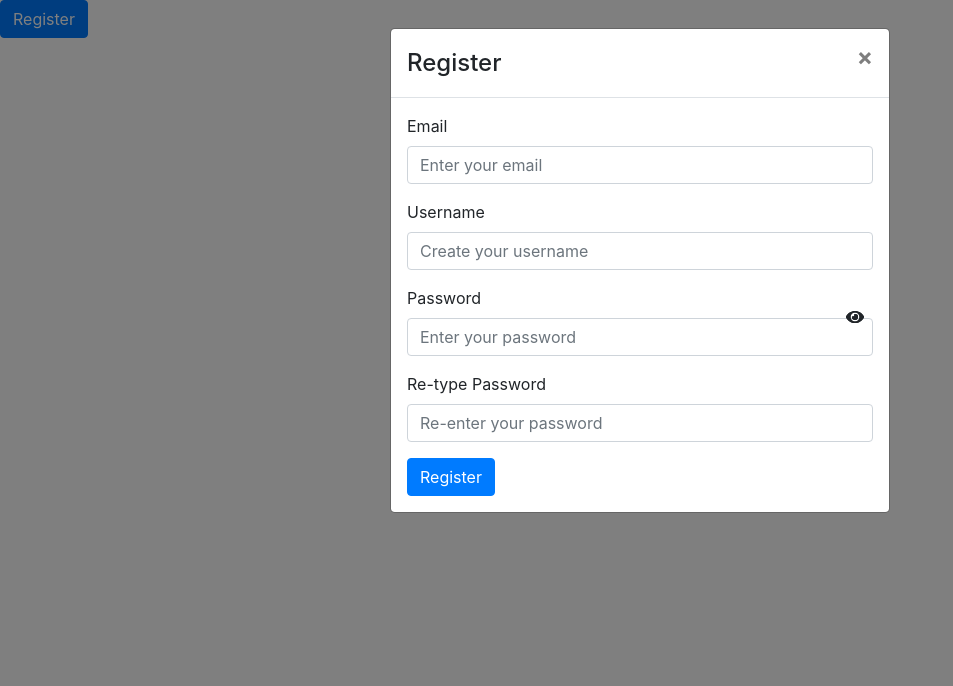
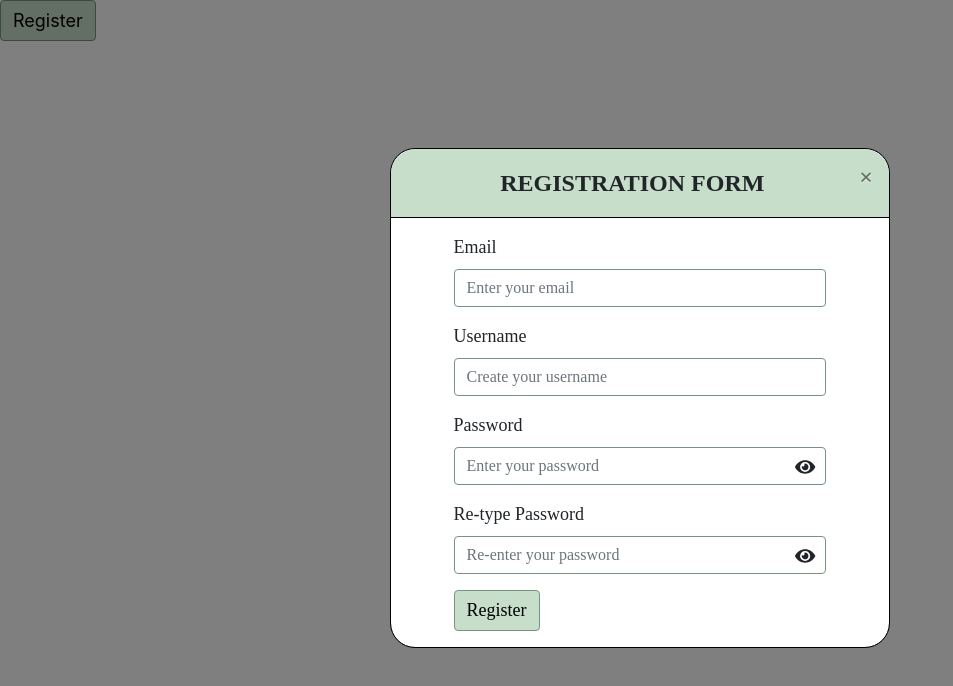
Before and after one commit to SelimAlastra/Fitness-and-Nutrition-Aggregator, a React (Create React App) app: page / in a window 1280 px wide. Both pictures are taken after a click on the button "Register". Shown: the top 686 px of the page, without its empty margins (0-953 px from the left). Built offline with nearby package versions, Linux system fonts and the light colour scheme.

Commit message:
Add styling to signup form.

```diff
--- a/src/client_signup.css
+++ b/src/client_signup.css
@@ -0,0 +1,57 @@
+.parent1, .parent2 {
+    position: relative;
+    display: flex;
+}
+
+.child1, .child2 {
+    position: absolute;
+    top: 20%;
+    right: 3%;
+}
+
+.modal {
+    top: 15%;
+}
+
+.modal-header {
+    border-top-left-radius: 25px;
+    border-top-right-radius: 25px;
+    background-color: #c7decb;
+    border-bottom-color: black;
+}
+
+.modal-title {
+    margin-left: 20%;
+    font-family: 'Playfair Display', serif !important;
+    font-weight: bold;
+}
+
+.modal-content {
+    border-radius: 25px;
+    border-color: black;
+    font-family: 'Playfair Display', serif !important;
+    font-size: large;
+}
+
+Form {
+    margin-left: 10%;
+    margin-right: 10%;
+
+}
+
+.form-control {
+    border-color: #789380;
+}
+
+.form-control:focus {
+    border-color: #789380;
+    box-shadow: 0 1px 1px rgba(0, 0, 0, 0.075) inset, 0 0 8px rgba(184, 216, 178, 1.0);
+}
+
+.registerButton {
+    background-color: #c7decb !important;
+    color: black !important;
+    border-color: #789380 !important;
+    box-shadow: none !important;
+    font-size: large;
+}
--- a/src/client_signup.js
+++ b/src/client_signup.js
@@ -9,6 +9,7 @@ import Modal from 'react-bootstrap/Modal';
 import 'bootstrap/dist/css/bootstrap.min.css';
 import {FontAwesomeIcon} from "@fortawesome/react-fontawesome";
 import {faEye} from "@fortawesome/free-solid-svg-icons";
+import "./client_signup.css";
 const eye = <FontAwesomeIcon icon={faEye} />;
 
 function PopUpSignUp(){
@@ -17,13 +18,13 @@ function PopUpSignUp(){
   const handleShow = () => setShow(true);
   return(
     <>
-    <Button variant="primary" onClick={handleShow}>
+    <Button className="registerButton" onClick={handleShow}>
       Register
     </Button>
 
     <Modal show={show} onHide={handleClose}>
       <Modal.Header closeButton>
-        <Modal.Title>Register</Modal.Title>
+        <Modal.Title >REGISTRATION FORM</Modal.Title>
       </Modal.Header>
       <Modal.Body> <SignUp/> </Modal.Body>
     </Modal>
@@ -37,7 +38,7 @@ function PopUpSignUp(){
 const schema = Yup.object().shape({
     email: Yup.string()
         .email("Email must be a valid email.")
-        .required("Required"),
+        .required("No email provided."),
     username: Yup.string()
         .min(3, "Username is too short - should be 3 chars minimum.")
         .max(30, "Username is too long - should be 30 chars maximum.")
@@ -50,8 +51,9 @@ const schema = Yup.object().shape({
         .matches(/^[a-zA-Z0-9!@#\$%\^\&*\)\(+=._-]+$/, "Password should not contain space."),
     retypePassword: Yup.string()
         .oneOf([Yup.ref("password")], "Passwords don't match.")
-        .required("Required")
+        .required("Required.")
 });
+
 
 const SignUp = () => {
 
@@ -126,6 +128,7 @@ return (
     */}
 
     <Form.Label htmlFor="password">Password</Form.Label>
+    <div className="parent1">
     <Form.Control
         id="password"
         name="password"
@@ -135,13 +138,16 @@ return (
         onChange={formik.handleChange}
         onBlur={formik.handleBlur}
         className={formik.errors.password && formik.touched.password && "error"}
-    /> <i style={{position: 'absolute', top:'50%', right:'5%'}} onClick={togglePasswordVisiblity}>{eye}</i>
+    />
+    <i className="child1" onClick={togglePasswordVisiblity}>{eye}</i>
+    </div>
     {formik.errors.password && formik.touched.password && (
     <div style={{color: "red"}} className="input-feedback">{formik.errors.password}</div>
     )}
     <p/>
 
     <Form.Label htmlFor="retypePassword">Re-type Password</Form.Label>
+    <div className="parent2">
     <Form.Control
         id="retypePassword"
         name="retypePassword"
@@ -151,13 +157,15 @@ return (
         onChange={formik.handleChange}
         onBlur={formik.handleBlur}
         className={formik.errors.retypePassword && formik.touched.retypePassword && "error"}
-    /> <i style={{position: 'absolute', top:'50%', right:'5%'}} onClick={togglePasswordVisiblity}>{eye}</i>
+    />
+     <i className="child2" onClick={togglePasswordVisiblity}>{eye}</i>
+     </div>
     {formik.errors.retypePassword && formik.touched.retypePassword && (
     <div style={{color: "red"}} className="input-feedback">{formik.errors.retypePassword}</div>
     )}
     <p/>
 
-    <Button type="submit" disabled={formik.isSubmitting}>
+    <Button className="registerButton" type="submit" disabled={formik.isSubmitting}>
         Register
     </Button>
 </Form>
```
